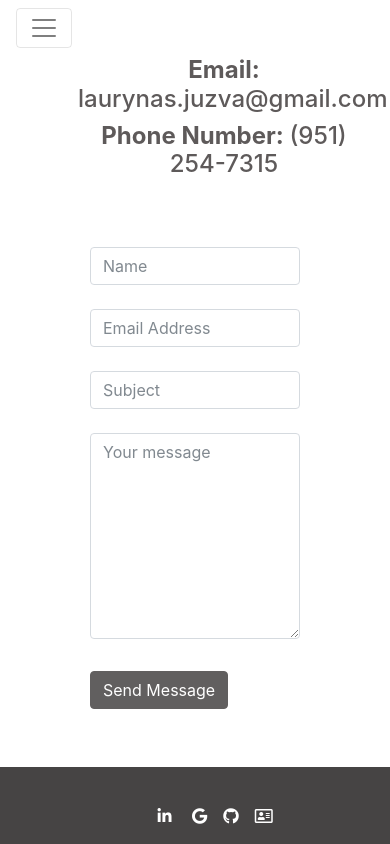
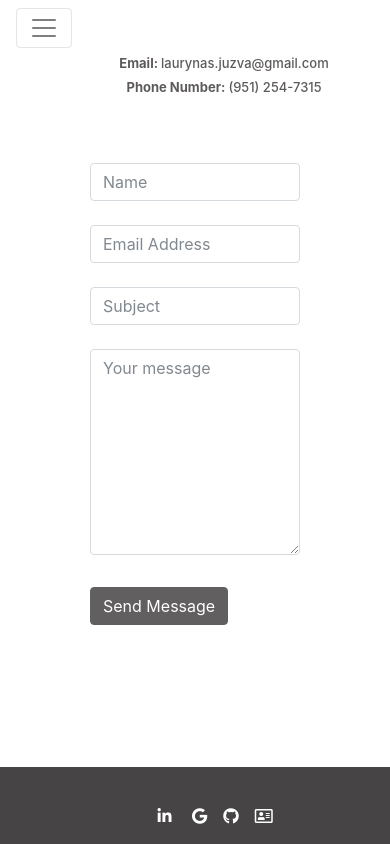
Before and after one commit to Juzva8/react_portfolio, a React (Create React App) app: page /contact in a window 390 px wide. Built offline with nearby package versions, Linux system fonts and the light colour scheme.

Commit message:
mobile responsive contact page

```diff
--- a/src/Pages/Portfolio/portfolio.css
+++ b/src/Pages/Portfolio/portfolio.css
@@ -3,7 +3,6 @@
     padding-bottom: 5rem;
     opacity: 0.85;
     padding-top:3%;
-
     };
 
 .btn {
--- a/src/Pages/contact/contact.css
+++ b/src/Pages/contact/contact.css
@@ -4,3 +4,7 @@ h4{
     padding-left: 20%;
     padding-right: 20px;
 }
+@media (max-width:500px){
+    h4{
+    font-size: small;
+   }}
```
